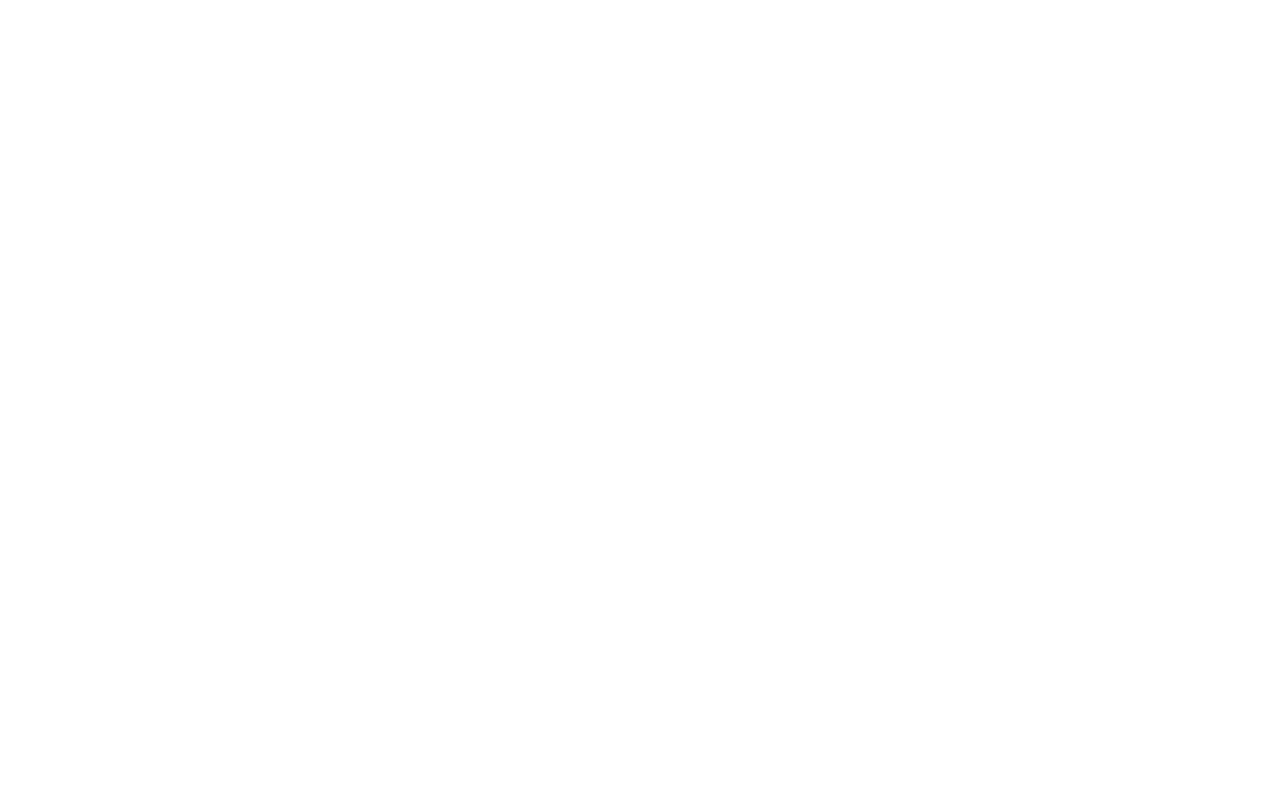
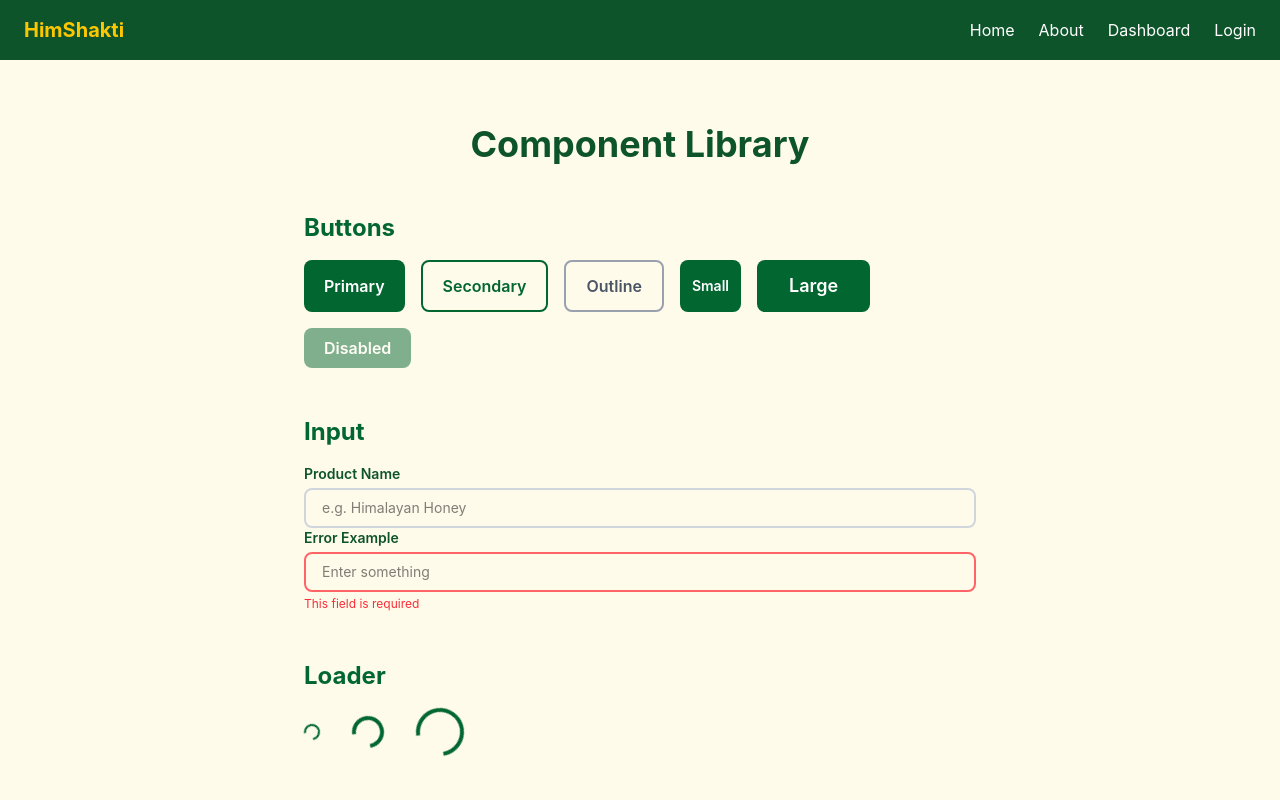
Before and after one commit to lopa-2/AI-Product-Description-Generator, a React (Vite) app: page /demo in a window 1280 px wide. Before the commit this address had no page. Shown: the top 800 px of the page. Built offline with nearby package versions, Linux system fonts and the light colour scheme.

Commit message:
feat: add UI component library with Button, Input, Modal, Toast, Loader

```diff
--- a/src/App.jsx
+++ b/src/App.jsx
@@ -3,6 +3,7 @@
 import About from './pages/About'
 import Dashboard from './pages/Dashboard'
 import Login from './pages/Login'
+import Demo from './pages/Demo'
 
 function App() {
   return (
@@ -12,6 +13,7 @@
         <Route path="/about" element={<About />} />
         <Route path="/dashboard" element={<Dashboard />} />
         <Route path="/login" element={<Login />} />
+        <Route path="/demo" element={<Demo />} />
       </Routes>
     </BrowserRouter>
   )
--- /dev/null
+++ b/src/components/ui/Button.jsx
@@ -0,0 +1,27 @@
+function Button({ children, variant = "primary", size = "md", disabled = false, onClick }) {
+  const base = "font-semibold rounded-lg transition-all duration-200"
+
+  const variants = {
+    primary: "bg-green-800 text-white hover:bg-green-700",
+    secondary: "bg-transparent text-green-800 border-2 border-green-800 hover:bg-green-100",
+    outline: "bg-transparent text-gray-600 border-2 border-gray-400 hover:bg-gray-100",
+  }
+
+  const sizes = {
+    sm: "px-3 py-1 text-sm",
+    md: "px-5 py-2 text-base",
+    lg: "px-8 py-3 text-lg",
+  }
+
+  return (
+    <button
+      onClick={onClick}
+      disabled={disabled}
+      className={`${base} ${variants[variant]} ${sizes[size]} ${disabled ? "opacity-50 cursor-not-allowed" : ""}`}
+    >
+      {children}
+    </button>
+  )
+}
+
+export default Button
--- /dev/null
+++ b/src/components/ui/Index.jsx
@@ -0,0 +1,5 @@
+export { default as Button } from "./Button"
+export { default as Input } from "./Input"
+export { default as Loader } from "./Loader"
+export { default as Toast } from "./Toast"
+export { default as Modal } from "./Modal"
--- /dev/null
+++ b/src/components/ui/Loader.jsx
@@ -0,0 +1,17 @@
+function Loader({ size = "md" }) {
+  const sizes = {
+    sm: "w-4 h-4 border-2",
+    md: "w-8 h-8 border-4",
+    lg: "w-12 h-12 border-4",
+  }
+
+  return (
+    <div className="flex items-center justify-center">
+      <div
+        className={`${sizes[size]} border-green-800 border-t-transparent rounded-full animate-spin`}
+      />
+    </div>
+  )
+}
+
+export default Loader
--- /dev/null
+++ b/src/components/ui/Modal.jsx
@@ -0,0 +1,22 @@
+function Modal({ isOpen, onClose, title, children }) {
+  if (!isOpen) return null
+
+  return (
+    <div className="fixed inset-0 bg-black bg-opacity-50 flex items-center justify-center z-50">
+      <div className="bg-white rounded-xl p-6 w-full max-w-md shadow-xl">
+        <div className="flex justify-between items-center mb-4">
+          <h2 className="text-green-900 font-bold text-xl">{title}</h2>
+          <button
+            onClick={onClose}
+            className="text-gray-500 hover:text-red-500 text-2xl font-bold"
+          >
+            ×
+          </button>
+        </div>
+        <div>{children}</div>
+      </div>
+    </div>
+  )
+}
+
+export default Modal
--- /dev/null
+++ b/src/components/ui/Toast.jsx
@@ -0,0 +1,24 @@
+import { useState, useEffect } from "react"
+
+function Toast({ message, type = "success", onClose }) {
+  const types = {
+    success: "bg-green-800 text-white",
+    error: "bg-red-500 text-white",
+    info: "bg-blue-500 text-white",
+  }
+
+  useEffect(() => {
+    const timer = setTimeout(() => {
+      onClose()
+    }, 3000)
+    return () => clearTimeout(timer)
+  }, [])
+
+  return (
+    <div className={`fixed bottom-6 right-6 px-6 py-3 rounded-lg shadow-lg ${types[type]} transition-all`}>
+      {message}
+    </div>
+  )
+}
+
+export default Toast
--- /dev/null
+++ b/src/components/ui/input.jsx
@@ -0,0 +1,25 @@
+function Input({ label, placeholder, type = "text", value, onChange, error }) {
+  return (
+    <div className="flex flex-col gap-1">
+      {label && (
+        <label className="text-sm font-semibold text-green-900">
+          {label}
+        </label>
+      )}
+      <input
+        type={type}
+        value={value}
+        onChange={onChange}
+        placeholder={placeholder}
+        className={`border-2 rounded-lg px-4 py-2 text-sm outline-none focus:border-green-600 ${
+          error ? "border-red-400" : "border-gray-300"
+        }`}
+      />
+      {error && (
+        <p className="text-red-500 text-xs">{error}</p>
+      )}
+    </div>
+  )
+}
+
+export default Input
--- /dev/null
+++ b/src/pages/Demo.jsx
@@ -0,0 +1,88 @@
+import { useState } from "react"
+import Navbar from "../components/Navbar"
+import Footer from "../components/Footer"
+import { Button, Input, Loader, Toast, Modal } from "../components/ui"
+
+function Demo() {
+  const [showModal, setShowModal] = useState(false)
+  const [showToast, setShowToast] = useState(false)
+  const [inputValue, setInputValue] = useState("")
+
+  return (
+    <div>
+      <Navbar />
+      <div className="bg-amber-50 min-h-screen px-6 py-16">
+        <h1 className="text-4xl font-bold text-green-900 text-center mb-12">
+          Component Library
+        </h1>
+
+        <div className="max-w-2xl mx-auto flex flex-col gap-12">
+
+          <section>
+            <h2 className="text-2xl font-bold text-green-800 mb-4">Buttons</h2>
+            <div className="flex gap-4 flex-wrap">
+              <Button variant="primary">Primary</Button>
+              <Button variant="secondary">Secondary</Button>
+              <Button variant="outline">Outline</Button>
+              <Button variant="primary" size="sm">Small</Button>
+              <Button variant="primary" size="lg">Large</Button>
+              <Button variant="primary" disabled>Disabled</Button>
+            </div>
+          </section>
+
+          <section>
+            <h2 className="text-2xl font-bold text-green-800 mb-4">Input</h2>
+            <Input
+              label="Product Name"
+              placeholder="e.g. Himalayan Honey"
+              value={inputValue}
+              onChange={(e) => setInputValue(e.target.value)}
+            />
+            <Input
+              label="Error Example"
+              placeholder="Enter something"
+              error="This field is required"
+            />
+          </section>
+
+          <section>
+            <h2 className="text-2xl font-bold text-green-800 mb-4">Loader</h2>
+            <div className="flex gap-8 items-center">
+              <Loader size="sm" />
+              <Loader size="md" />
+              <Loader size="lg" />
+            </div>
+          </section>
+
+          <section>
+            <h2 className="text-2xl font-bold text-green-800 mb-4">Modal</h2>
+            <Button onClick={() => setShowModal(true)}>Open Modal</Button>
+            <Modal
+              isOpen={showModal}
+              onClose={() => setShowModal(false)}
+              title="Example Modal"
+            >
+              <p className="text-gray-600">This is the modal content area.</p>
+            </Modal>
+          </section>
+
+          <section>
+            <h2 className="text-2xl font-bold text-green-800 mb-4">Toast</h2>
+            <Button onClick={() => setShowToast(true)}>Show Toast</Button>
+            {showToast && (
+              <Toast
+                message="Action completed successfully!"
+                type="success"
+                onClose={() => setShowToast(false)}
+              />
+            )}
+          </section>
+
+        </div>
+      </div>
+      <Footer />
+    </div>
+  )
+}
+
+export default Demo
```
